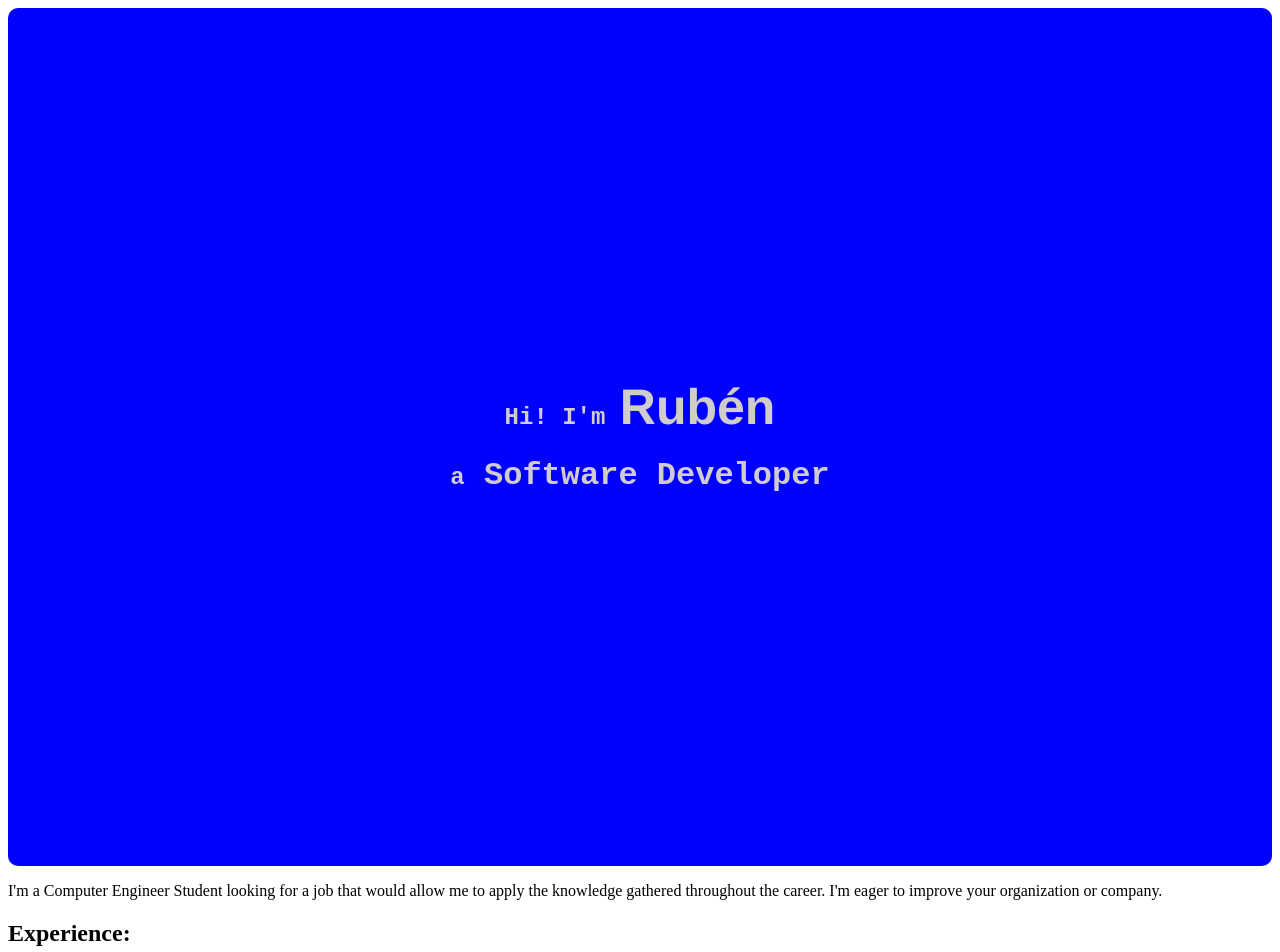
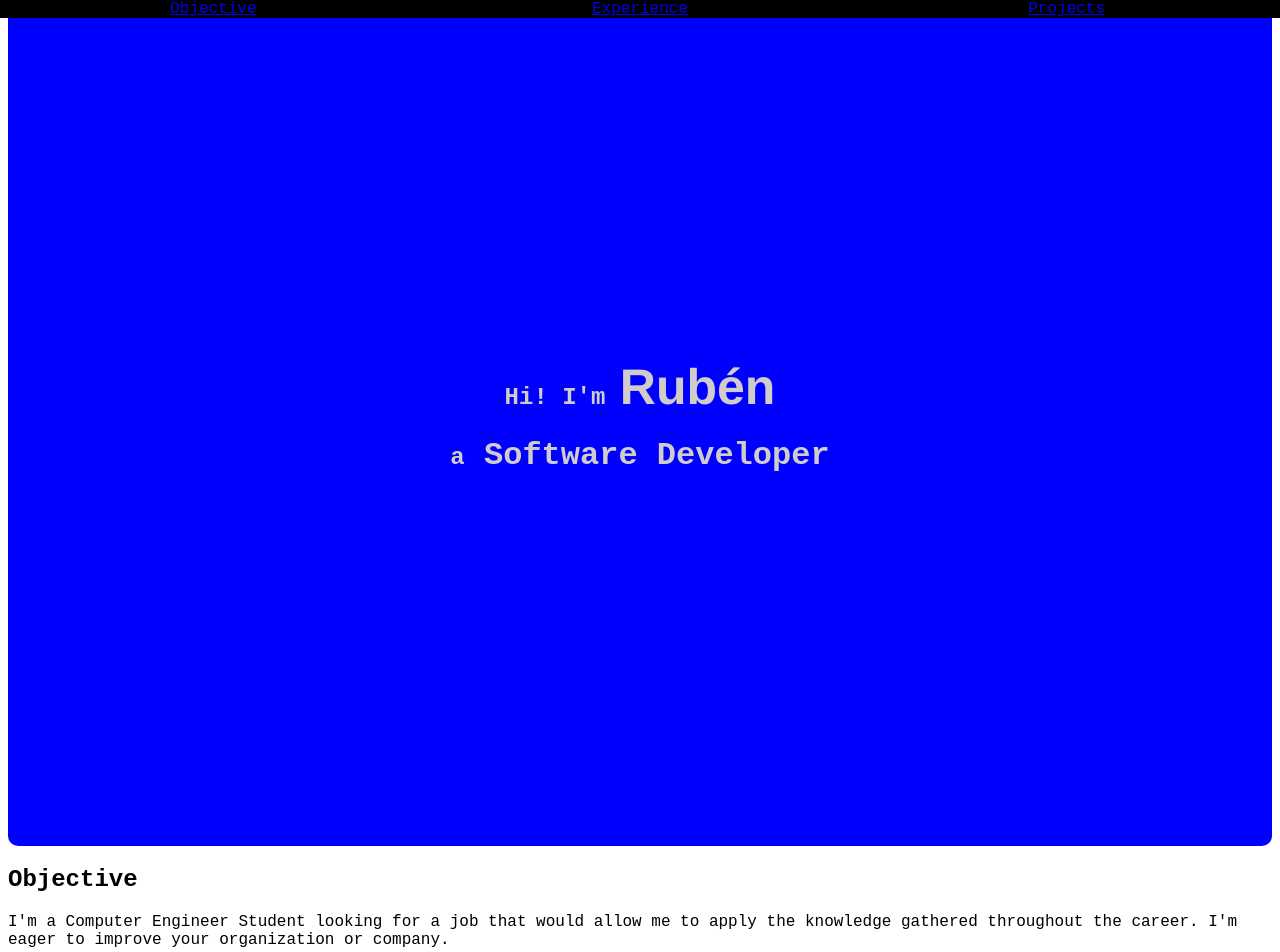
Before and after one commit to quiKieSamus/my-portfolio, a plain HTML site: page index.html in a window 1280 px wide. Shown: the top 952 px of the page. Drawn offline with Linux system fonts and the light colour scheme.

Commit message:
more content

```diff
--- a/index.html
+++ b/index.html
@@ -10,23 +10,30 @@
 </head>
 
 <body>
+    <div class="nav-bar">
+        <ul class="nav-list">
+            <li><a href="#objective">Objective</a></li>
+            <li><a href="#experience">Experience</a></li>
+            <li><a href="#projects">Projects</a></li>
+        </ul>
+    </div>
     <div class="title">
-        <div class="hero"></div>
-        <h2>Hi! I'm <span class="name-title">Rubén</span></h2>
-        <h1><span  class="small">a</span> Software Developer</h1>
+        <h2 class="no-margin">Hi! I'm <span class="name-title">Rubén</span></h2>
+        <h1><span class="small">a</span> Software Developer</h1>
     </div>
 
-    <div>
+    <div id="objective">
+        <h2>Objective</h2>
         <p>I'm a Computer Engineer Student looking for a job that would allow me to apply the knowledge gathered
             throughout the career. I'm eager to improve your organization or company. </p>
     </div>
 
-    <div>
+    <div id="experience">
         <h2>Experience:</h2>
 
     </div>
 
-    <div>
+    <div id="projects">
         <h2>Projects</h2>
         <div class="project-container">
             <div>
@@ -39,11 +46,13 @@
                     <li>MySQL</li>
                 </ul>
                 <p>Definicion:<br>
-                    Registro de mediciones de pozos petroleros que permitia la realizacion de un grafico mediante chart.js
+                    Registro de mediciones de pozos petroleros que permitia la realizacion de un grafico mediante
+                    chart.js
                 </p>
             </div>
 
             <div>
+
                 <h3>Administración de exámenes de un laboratorio clinico</h3>
                 <p>Tecnologias usadas:</p>
                 <ul>
@@ -56,6 +65,7 @@
                     Gestión de exámenes médicos para pacientes de una clínica.
                 </p>
             </div>
+
             <div>
                 <h3>Derrotar a Morgott</h3>
                 <p>Tecnologias usadas:</p>
@@ -68,8 +78,8 @@
                     Soy una mierda en ese juego no sirvo pa nada xDDDD estoy llenando espacio porque no se que poner
                 </p>
             </div>
+
         </div>
-
     </div>
 </body>
 
--- a/style.css
+++ b/style.css
@@ -1,3 +1,31 @@
+* {
+    box-sizing: border-box;
+    font-family: 'Courier New', Courier, monospace;
+}
+
+html {
+    height: 100%;
+    top: 0;
+}
+
+.nav-bar {
+    background-color: black;
+    text-align: center;
+    top: 0%;
+    width: 100%;
+    position: fixed;
+    left: 0;
+    right: 0;
+}
+.nav-list {
+    list-style: none;
+    display: grid;
+    grid-template-columns: 1fr 1fr 1fr;
+    margin: 0px;
+    padding: 0;
+    color: rgb(208, 204, 204);
+}
+
 .title {
     text-align: center;
     color: rgb(208, 204, 204);
@@ -7,9 +35,19 @@
     font-family: 'Courier New', Courier, monospace;
 }
 
+.no-margin {
+    margin: 0;
+}
+
 .name-title {
     font-size: 50px;
     font-family: 'Franklin Gothic Medium', 'Arial Narrow', Arial, sans-serif;
+}
+
+.name-title:hover {
+    color: black;
+    font-size: 100px;
+    transition: 1s;
 }
 
 .small {
@@ -19,4 +57,5 @@
 .project-container {
     display: grid;
     grid-template-columns: 1fr 1fr 1fr;
+    gap: 100px;
 }
```
Lines whose indentation alone changed are shown as unchanged.
